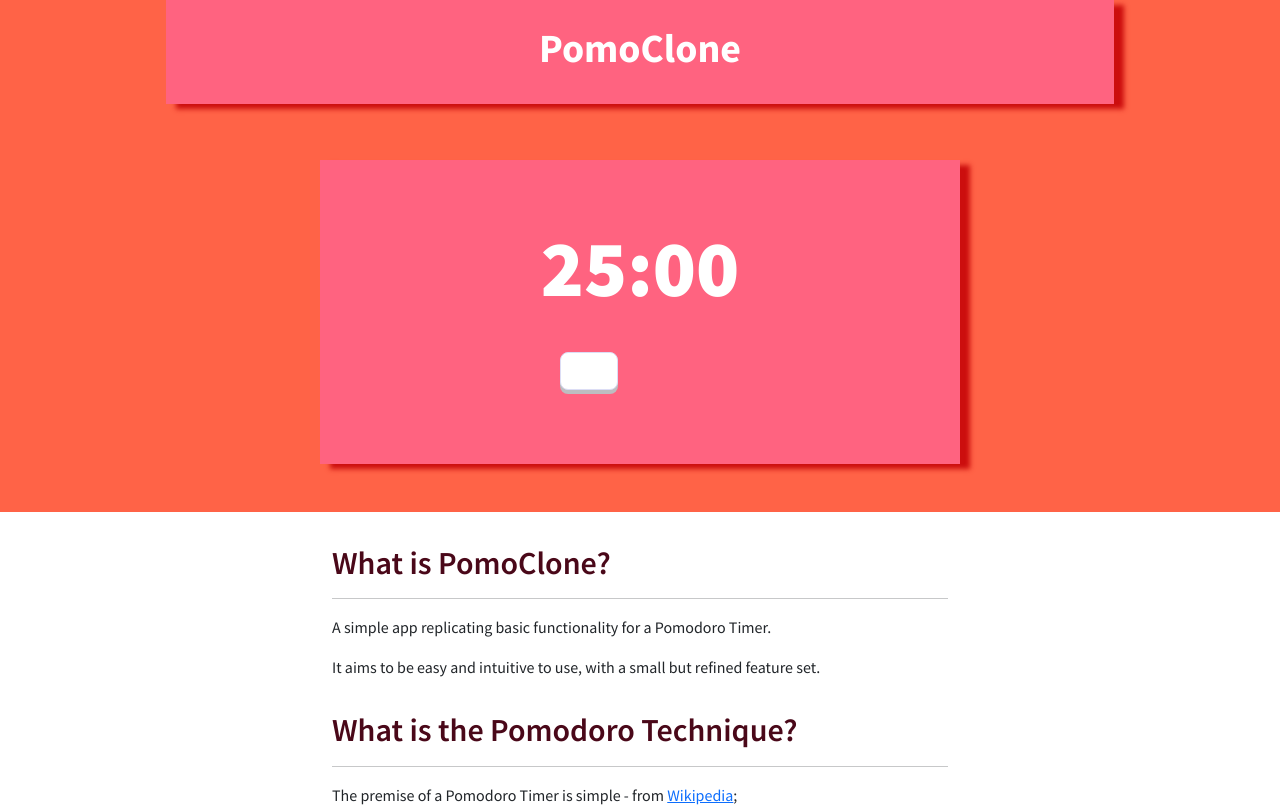
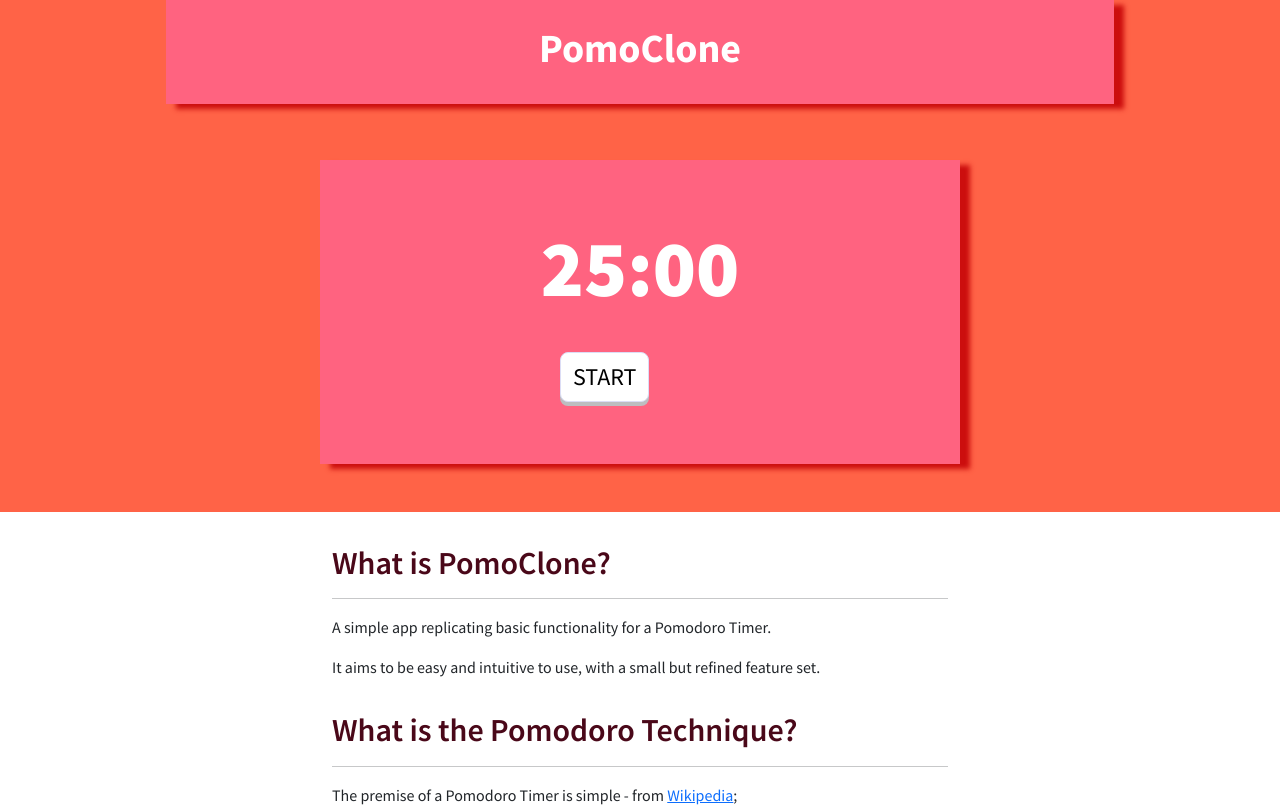
Before and after one commit to aneevel/Pomoclone, an Angular app in the folder site/: page / in a window 1280 px wide. Shown: the top 807 px of the page. Built offline with nearby package versions, Linux system fonts and the light colour scheme.

Commit message:
Capitlize and change font color of start button

```diff
--- a/site/src/app/about/about.component.css
+++ b/site/src/app/about/about.component.css
@@ -6,7 +6,3 @@ h2 {
   color: rgb(74, 8, 25);
   font-weight: 600;
 }
-
-h2 p {
-  font-weight: 500;
-}
--- a/site/src/app/timer/timer.component.css
+++ b/site/src/app/timer/timer.component.css
@@ -14,6 +14,9 @@
 }
 
 .btn {
+  color: black;
+  text-transform: uppercase;
+  font-size: var(--small-font);
   background-color: white;
   border: 1px solid #dcddf5;
   border-radius: 8px;
@@ -26,7 +29,6 @@
 }
 
 #start {
-  color: black;
   font: inherit;
   font-weight: 600;
   text-transform: uppercase;
@@ -35,7 +37,6 @@
 }
 
 #pause {
-  color: black;
   font: inherit;
   font-weight: 600;
   text-transform: uppercase;
@@ -45,7 +46,6 @@
 }
 
 #fast-forward {
-  color: black;
   font: inherit;
   font-weight: 600;
   text-transform: uppercase;
```
